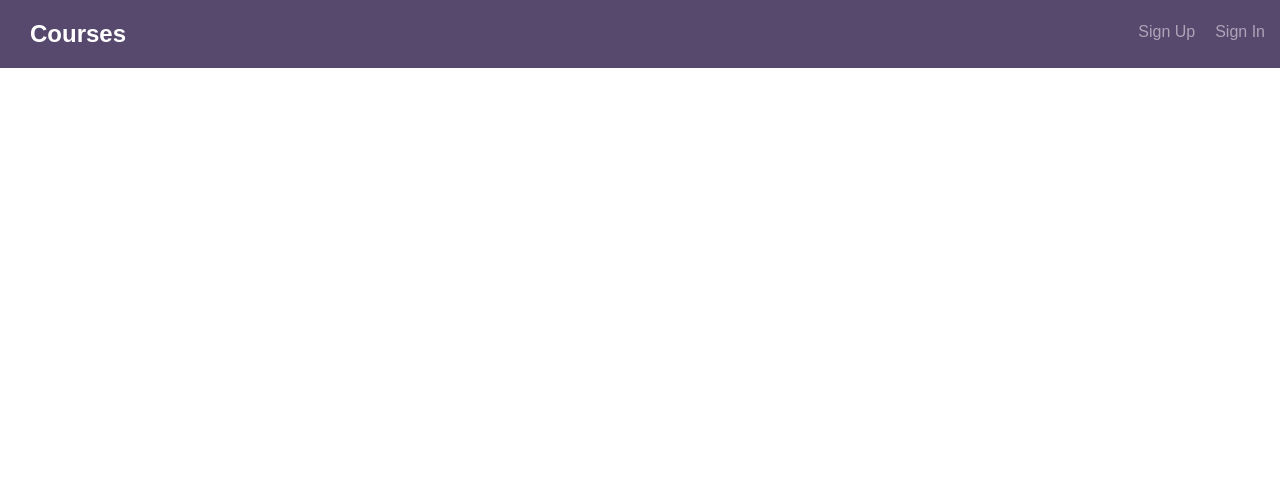
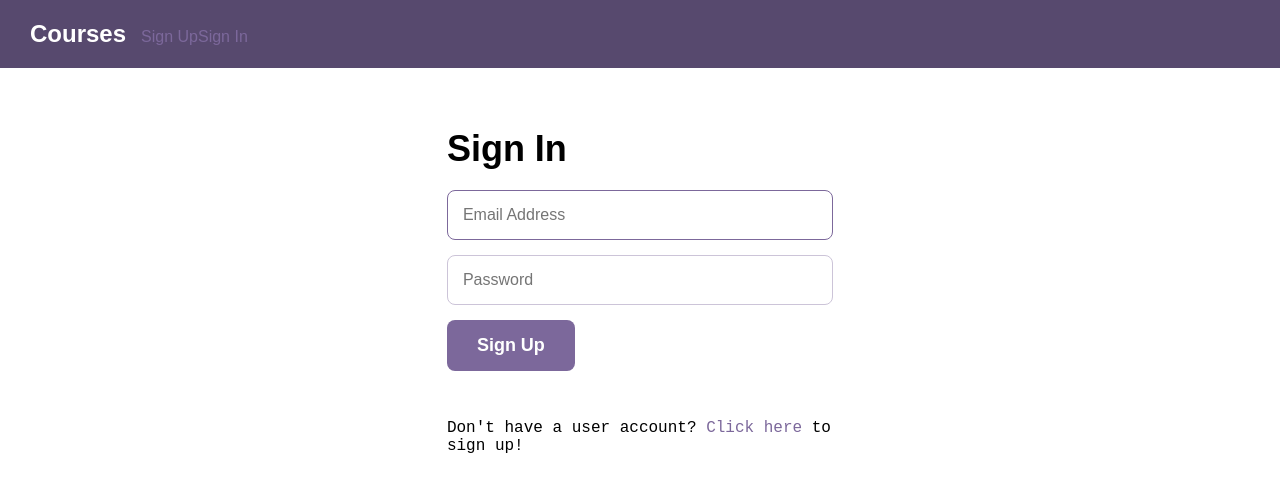
Before and after one commit to kevnm24/Techdegree-Project-10, a React (Create React App) app in the folder client/: page /signIn in a window 1280 px wide. Shown: the top 492 px of the page. Built offline with nearby package versions, Linux system fonts and the light colour scheme.

Commit message:
trying to add sign in page

```diff
--- a/client/src/App.js
+++ b/client/src/App.js
@@ -9,6 +9,8 @@ import {
 import Header from './components/Header';
 import Courses from './components/Courses';
 import CourseDetail from './components/Course-Detail';
+import SignIn from './components/Sign-In';
+import SignUp from './components/Sign-Up';
 
 class App extends Component {
     // constructor() {
@@ -54,6 +56,8 @@ class App extends Component {
           <Route path='/' render={() => <Header />}/>
           <Route exact path='/courses' render={() => <Courses />}/>
           <Route exact path='/courses/:detail' component={CourseDetail} />
+          <Route exact path='/signIn' component={SignIn} />
+          <Route exact path='/signUp' render={() => <SignUp />}/>
           </div>
         </BrowserRouter>
       );
--- a/client/src/components/Header.js
+++ b/client/src/components/Header.js
@@ -1,4 +1,5 @@
 import React from 'react';
+import {NavLink} from 'react-router-dom';
 
 const Header = () => {
 
@@ -7,13 +8,11 @@ const Header = () => {
     <div className="header">
         <div className="bounds">
           <h1 className="header--logo">Courses</h1>
-          <nav>
-            <a className="signup" href="sign-up.html">Sign Up</a>
-            <a className="signin" href="sign-in.html">Sign In</a>
-          </nav>
+          <NavLink to='/signUp' className="signup">Sign Up</NavLink>
+          <NavLink to='/signIn' className="signin">Sign In</NavLink>
         </div>
       </div>
-  );
-};
+    );
+  };
 
 export default Header;
--- a/client/src/components/Sign-In.js
+++ b/client/src/components/Sign-In.js
@@ -1,11 +1,81 @@
-import React from 'react';
+import React, { Component } from 'react';
+import {NavLink} from 'react-router-dom';
+import FormControl from 'react-bootstrap/lib/FormControl';
+import FormGroup from 'react-bootstrap/lib/FormGroup';
+import Button from 'react-bootstrap/lib/Button';
 
-const SignIn = () => {
+class SignIn extends Component {
+
+  constructor(props) {
+    super(props);
+
+    this.state = {
+      emailAddress: '',
+      password: ''
+    };
+  }
+
+  validateForm() {
+    return this.state.emailAddress.length > 0 && this.state.password.length > 0
+  }
+
+  handleChange = event => {
+    this.setState({
+      [event.target.id]: event.target.value
+    });
+  }
+
+  handleSubmit = event => {
+    event.preventDefault();
+    console.log("User Email : " + this.state.emailAddress)
+    const url = 'http://localhost:5000/api/users'
+    const data = {emailAddress:this.state.emailAddress, password:this.state.password}
+    fetch(url, {
+      method: 'POST',
+      body: JSON.stringify(data),
+      headers: {
+        'Accept': 'application/json',
+        'Content-Type': 'application/json'
+      },
+    }).then(res => res.json())
+    .then(response => console.log('Success:', JSON.stringify(response)))
+    .catch(error => console.error('Error:', error));
+  }
 
 // this renders the html
+render() {
   return (
-
-  );
+    <div className="bounds">
+      <div className="grid-33 centered signin">
+        <h1>Sign In</h1>
+        <div>
+          <form onSubmit={this.handleSubmit}>
+            <FormGroup controlId="emailAddress" bsSize="large">
+              <FormControl
+                placeholder="Email Address"
+                autoFocus
+                type="emailAddress"
+                value={this.state.emailAddress}
+                onChange={this.handleChange}
+              />
+            </FormGroup>
+            <FormGroup controlId="password" bsSize="large">
+              <FormControl
+                placeholder="Password"
+                value={this.state.password}
+                onChange={this.handleChange}
+                type="password"
+              />
+            </FormGroup>
+            <Button disabled={!this.validateForm()} className="button" type="submit">Sign Up</Button>
+          </form>
+        </div>
+        <p>&nbsp;</p>
+        <p>Don't have a user account? <NavLink to='/signUp' className="signin">Click here</NavLink> to sign up!</p>
+      </div>
+    </div>
+    );
+  };
 };
 
 export default SignIn;
--- a/client/src/components/Sign-Up.js
+++ b/client/src/components/Sign-Up.js
@@ -1,11 +1,34 @@
-import React from 'react';
+import React, { Component } from 'react';
+import {NavLink} from 'react-router-dom';
 
-const SignUp = () => {
+class SignUp extends Component {
 
 // this renders the html
+render() {
+  // var {isLoaded, courses} = this.state;
+  // if (!isLoaded) {
+  //   return <div>Loading...</div>;
+  // };
   return (
-
-  );
+    <div class="bounds">
+      <div class="grid-33 centered signin">
+        <h1>Sign Up</h1>
+        <div>
+          <form>
+            <div><input id="firstName" name="firstName" type="text" class="" placeholder="First Name" value=""></input></div>
+            <div><input id="lastName" name="lastName" type="text" class="" placeholder="Last Name" value=""></input></div>
+            <div><input id="emailAddress" name="emailAddress" type="text" class="" placeholder="Email Address" value=""></input></div>
+            <div><input id="password" name="password" type="password" class="" placeholder="Password" value=""></input></div>
+            <div><input id="confirmPassword" name="confirmPassword" type="password" class="" placeholder="Confirm Password" value=""></input></div>
+            <div class="grid-100 pad-bottom"><button class="button" type="submit">Sign Up</button><button class="button button-secondary" onclick="event.preventDefault(); location.href='index.html';">Cancel</button></div>
+          </form>
+        </div>
+        <p>&nbsp;</p>
+        <p>Already have a user account? <NavLink to='/signIn' className="signin">Click here</NavLink> to sign in!</p>
+      </div>
+    </div>
+    );
+  };
 };
 
 export default SignUp;
--- a/package.json
+++ b/package.json
@@ -18,7 +18,9 @@
   "homepage": "https://github.com/kevnm24/Techdegree-Project-10#readme",
   "dependencies": {
     "axios": "^0.18.0",
+    "config": "^3.0.1",
     "react": "^16.6.3",
+    "react-bootstrap": "^0.32.4",
     "react-markdown": "^4.0.4",
     "react-router": "^4.3.1",
     "react-router-dom": "^4.3.1"
```
Also changed, not shown: client/src/components/Auth-Header.js (added, +9 -0 lines), client/src/components/User-Service.js (added, +61 -0 lines), 1 other file (tests, documents, lock files or other folders).
